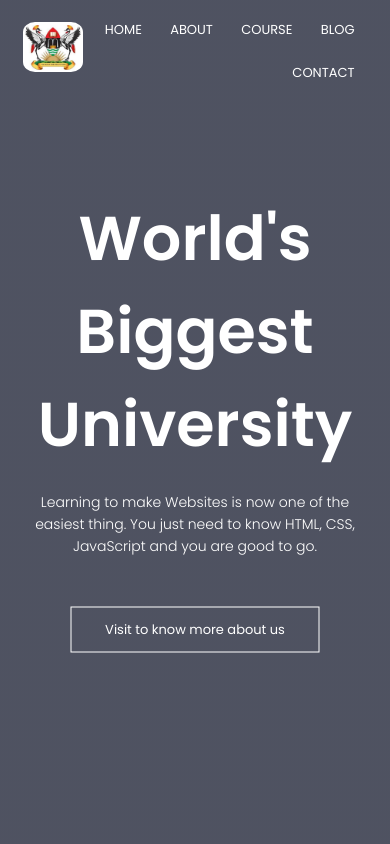
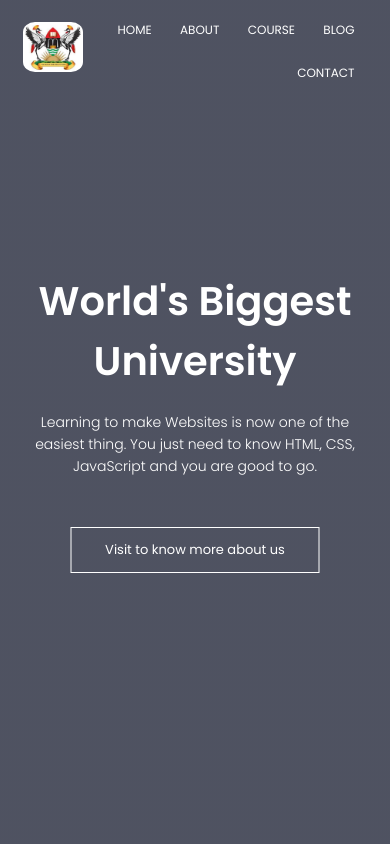
Before and after one commit to 73-939-133/73-939-133.github.io, a plain HTML site: page index.html in a window 390 px wide. Shown: the top 844 px of the page. Drawn offline with Linux system fonts and the light colour scheme.

Commit message:
changed css file

```diff
--- a/style.css
+++ b/style.css
@@ -86,14 +86,15 @@ nav .fa{
     display: none;
 }
 
-/*
 @media(max-width: 700px){
     .text-box h1{
-        font-size: 60px;
+        font-size: 40px;
     }
-    .nav-links ul li{
-        display: block;
+    .nav-links ul li a{
+        font-size: 12px;
     }
+
+    /*
     .nav-links{
         position: absolute;
         background: #f44336;
@@ -111,7 +112,8 @@ nav .fa{
         font-size: 22px;
         cursor: pointer;
     }
-}*/
+    */
+}
 
 
 
```
